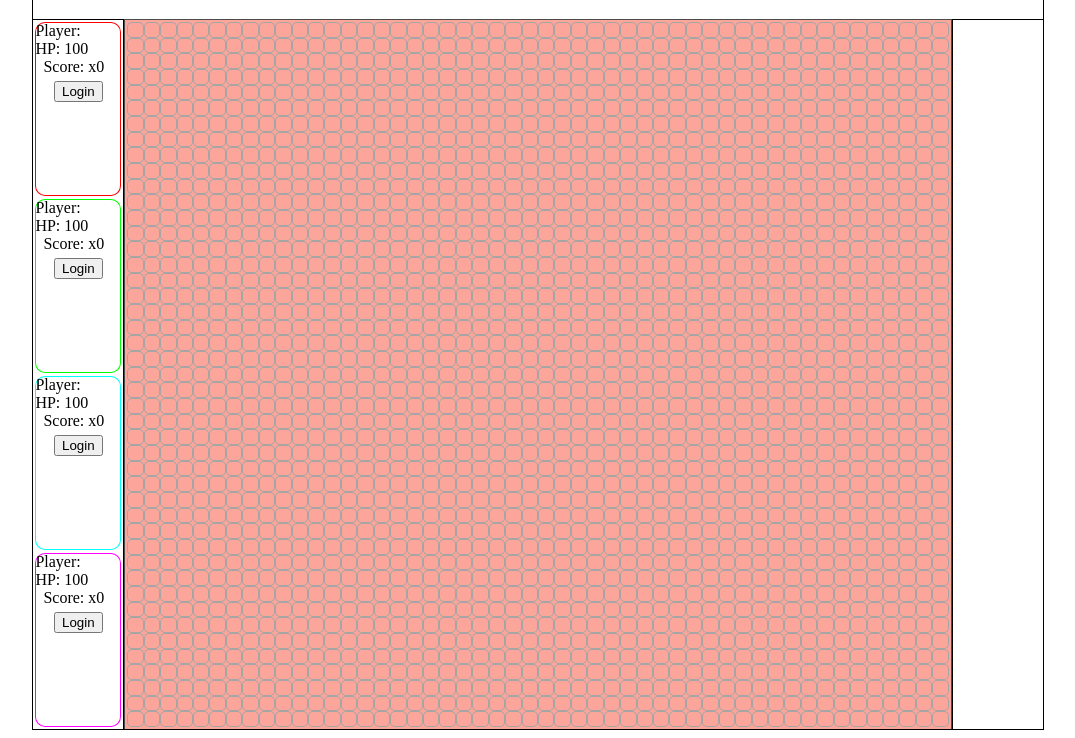
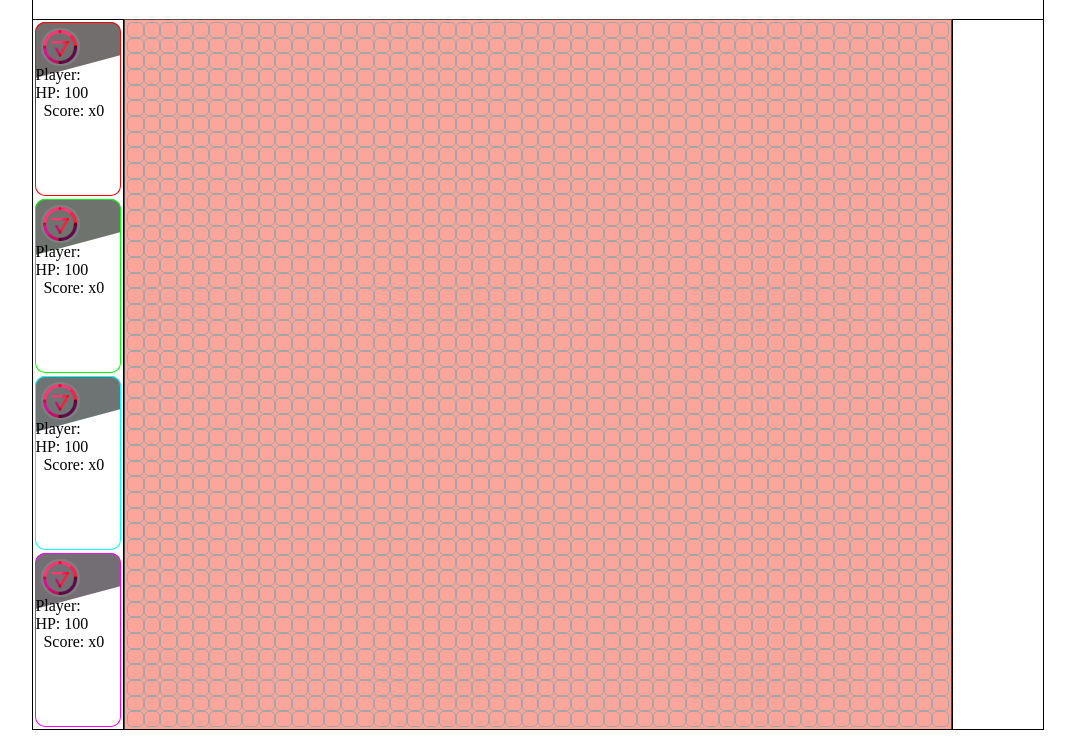
Before and after one commit to chrisli-03/MultiplayerMinesweeper, a website: page index.html in a window 1280 px wide. Shown: the part 78-816 px from the top of the page, without its empty margins (102-1177 px from the left). Drawn offline with nearby package versions, Linux system fonts and the light colour scheme; no server answers.

Commit message:
Show which player is logged in
- Clearer indicator to show which player user is logged in as

```diff
--- a/StyleSheets/scss/modules/_board.scss
+++ b/StyleSheets/scss/modules/_board.scss
@@ -80,7 +80,7 @@
         rgba(255, 255, 255, 0.5) 90%,
         rgba(255, 255, 255, 0) 100%,
         );
-  transition: opacity 0.25s ease, left 0.5s ease, top 0.5s ease;
+  transition: opacity 0.5s ease-out, left 0.7s ease, top 0.7s ease;
 }
 
 .cell.off.shine:after {
--- a/StyleSheets/scss/modules/_status.scss
+++ b/StyleSheets/scss/modules/_status.scss
@@ -1,3 +1,13 @@
+$color1: rgba(255, 0, 0, 0.2);
+$color2: rgba(0, 255, 0, 0.2);
+$color3: rgba(0, 255, 255, 0.2);
+$color4: rgba(255, 0, 255, 0.2);
+
+@keyframes rotate {
+    from {transform: rotate(0deg);}
+    to {transform: rotate(-360deg);}
+}
+
 .status {
   box-shadow: 0px 0px 0px 1px black inset;
 
@@ -16,5 +26,97 @@
     border-radius: 10px;
     position: relative;
     overflow: hidden;
+
+    .button_holder {
+      text-align: center;
+      padding-top: 5px;
+      width: 40%;
+      padding-top: 7%;
+      padding-left: 7%;
+
+      .button {
+        width: 100%;
+        height: 0;
+        padding-bottom: 100%;
+        overflow: hidden;
+        border-radius: 50%;
+        background-image: url("/icons/StartBtn.png");
+        background-repeat: no-repeat;
+        background-size: contain;
+      }
+
+      .button:hover {
+        animation-name: rotate;
+        animation-duration: 1s;
+        animation-iteration-count: infinite;
+        animation-timing-function: ease;
+      }
+
+      .loggedin {
+        animation-name: rotate;
+        animation-duration: 2s;
+        animation-iteration-count: infinite;
+        animation-timing-function: linear;
+      }
+    }
+
+    .button_holder:after {
+      content: "";
+      top: -20%;
+      left: -220%;
+      position: absolute;
+      width: 200%;
+      height: 100%;
+      transform: rotate(345deg);
+
+      background: linear-gradient(
+            to right,
+            rgba(255, 255, 255, 0.13) 0%,
+            rgba(255, 255, 255, 0.13) 82%,
+            rgba(255, 255, 255, 0.5) 90%,
+            rgba(255, 255, 255, 0) 100%,
+            );
+      opacity: 0;
+    }
+
+    .button_holder.shine:after {
+      top: -20%;
+      left: -60%;
+      opacity: 1;
+
+      transition-property: left, top, opacity;
+      transition-duration: 0.70s, 0.70s, 0.1s;
+      transition-timing-function: ease;
+    }
   }
+
+  > div:after {
+    content: "";
+    top: -50%;
+    left: 0%;
+    position: absolute;
+    width: 100%;
+    height: 100%;
+    transform: rotate(75deg);
+    z-index: -2;
+
+  }
+
+  .notloggedin:before {
+    content: "";
+    top: -50%;
+    left: 0%;
+    position: absolute;
+    width: 100%;
+    height: 100%;
+    transform: rotate(75deg);
+    z-index: -1;
+
+    background-color: rgba(100, 100, 100, 0.90);
+  }
+
+  > div:nth-child(1):after { background-color: $color1; }
+  > div:nth-child(2):after { background-color: $color2; }
+  > div:nth-child(3):after { background-color: $color3; }
+  > div:nth-child(4):after { background-color: $color4; }
 }
--- a/server.js
+++ b/server.js
@@ -9,6 +9,7 @@ var io = socketIO(server);
 app.set('port', 8000);
 app.use('/static', express.static(__dirname + '/static'));
 app.use('/StyleSheets/css', express.static(__dirname + '/StyleSheets/css'));
+app.use('/icons', express.static(__dirname + '/icons'));
 
 // Routing
 app.get('/', function(request, response) {
--- a/static/game.js
+++ b/static/game.js
@@ -4,14 +4,20 @@ var action = "";
 socket.emit('init', {message: 'New socket request'});
 
 function login(id) {
+  var rtn = false;
   socket.emit('login', id, function(rs) {
     if (rs) {
       //console.log("success");
       playerId = id;
+      document.getElementById("Player"+id).classList.remove("notloggedin");
+      document.getElementById(id).style.border = "2px solid " + playerColors[id-1];
+      document.getElementById(id).parentNode.classList.add("shine");
+      document.getElementById(id).classList.add("loggedin");
     } else {
       //console.log("failed");
     }
   });
+  return rtn;
 }
 
 // hex to rgb function
@@ -106,15 +112,14 @@ socket.on('newGame', function(b) {
 socket.on('players', function(p) {
   for (var id in p) {
     document.getElementById(parseInt(id)+1).disabled = (p[id].online)?true:false;
+    if (p[id].online) {
+      document.getElementById("Player"+(parseInt(id)+1)).classList.remove("notloggedin");
+    }
     if (p[id].x > -1) {
       var cell = document.getElementById("" + p[id].x + " " + p[id].y);
       cell.style.backgroundColor = hexToRGBA(p[id].color, 0.5);
       for (var key in p[id].safe) {
-        if (document.getElementById(key) == null) {
-          console.log(key);
-        } else {
-          document.getElementById(key).style.backgroundColor = "yellow";
-        }
+        document.getElementById(key).style.backgroundColor = "yellow";
       }
     }
     var x = parseInt(id)+1;
--- a/static/setup.js
+++ b/static/setup.js
@@ -75,15 +75,19 @@ for (var i = 1; i <= 4; i++) {
                       + "HP: 100" + "</br>"
                       + "&nbsp&nbspScore: x0" + "</br>";
   player.id = "Player"+i;
-  var loginBtn = document.createElement("BUTTON");
+  player.classList.add("notloggedin");
+  var loginBtn = document.createElement("DIV");
   var btnHolder = document.createElement("DIV");
-  btnHolder.setAttribute("style", "text-align: center; padding-top: 5px");
-  loginBtn.innerHTML = "Login";
+  loginBtn.classList.add("button");
+  btnHolder.classList.add("button_holder");
+  loginBtn.style.border = "2px solid grey";
   loginBtn.id = i;
-  loginBtn.addEventListener("click", function() { login(parseInt(this.id)); });
+  loginBtn.addEventListener("click", function() {
+    login(parseInt(this.id));
+  });
   btnHolder.appendChild(loginBtn);
+  playerWrapper.appendChild(btnHolder);
   playerWrapper.appendChild(player);
-  playerWrapper.appendChild(btnHolder);
 
   players.push(player);
   playerHUD.appendChild(playerWrapper);
```
Also changed, not shown: StyleSheets/css/style.css, icons/StartBtn.png (added).
